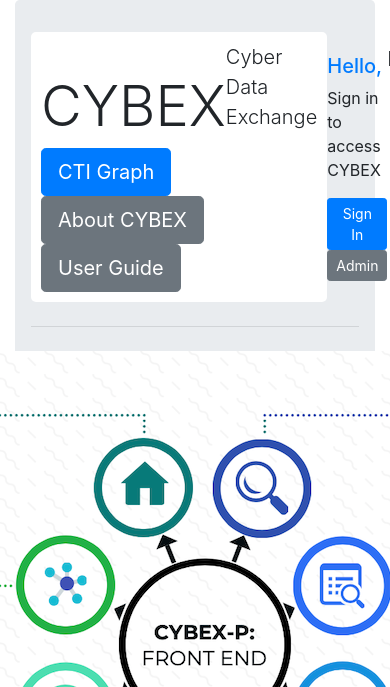
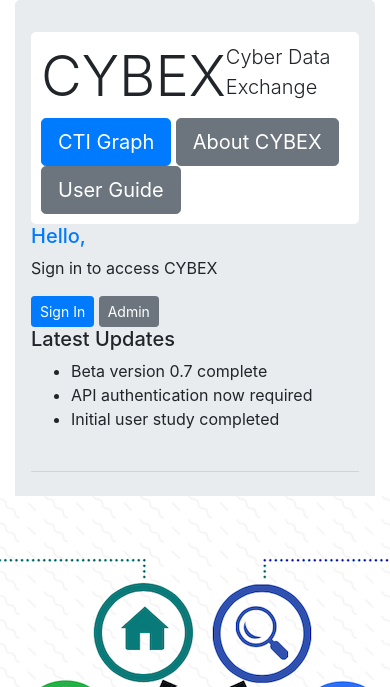
Before and after one commit to CYBEX-P/cybex, a Django app: page / in a window 390 px wide; the page is wider, and only the part inside the window is pictured. Shown: the top 687 px of that part. Run offline with Django 3.2, Linux system fonts and the light colour scheme; parts of the project's set-up code (start-up, migrations or seed data) failed here and were passed over; some libraries are stand-ins or nearby versions.

Commit message:
Hotfix to enable homepage div wrapping on mobile

```diff
--- a/cybexweb/templates/home.html
+++ b/cybexweb/templates/home.html
@@ -101,7 +101,7 @@
 </style>
 
 <div class="jumbotron">
-  <div style="display:flex; justify-content: space-between; align-items: center;">
+  <div style="display:flex; justify-content: space-between; align-items: center; flex-wrap: wrap;">
     <div style="background-color:white; padding:10px;border-radius:5px;">
       <div style="display:flex; justify-content: flex-start; align-items: flex-end;">
         <h1 class="display-4">CYBEX</h1>
```
